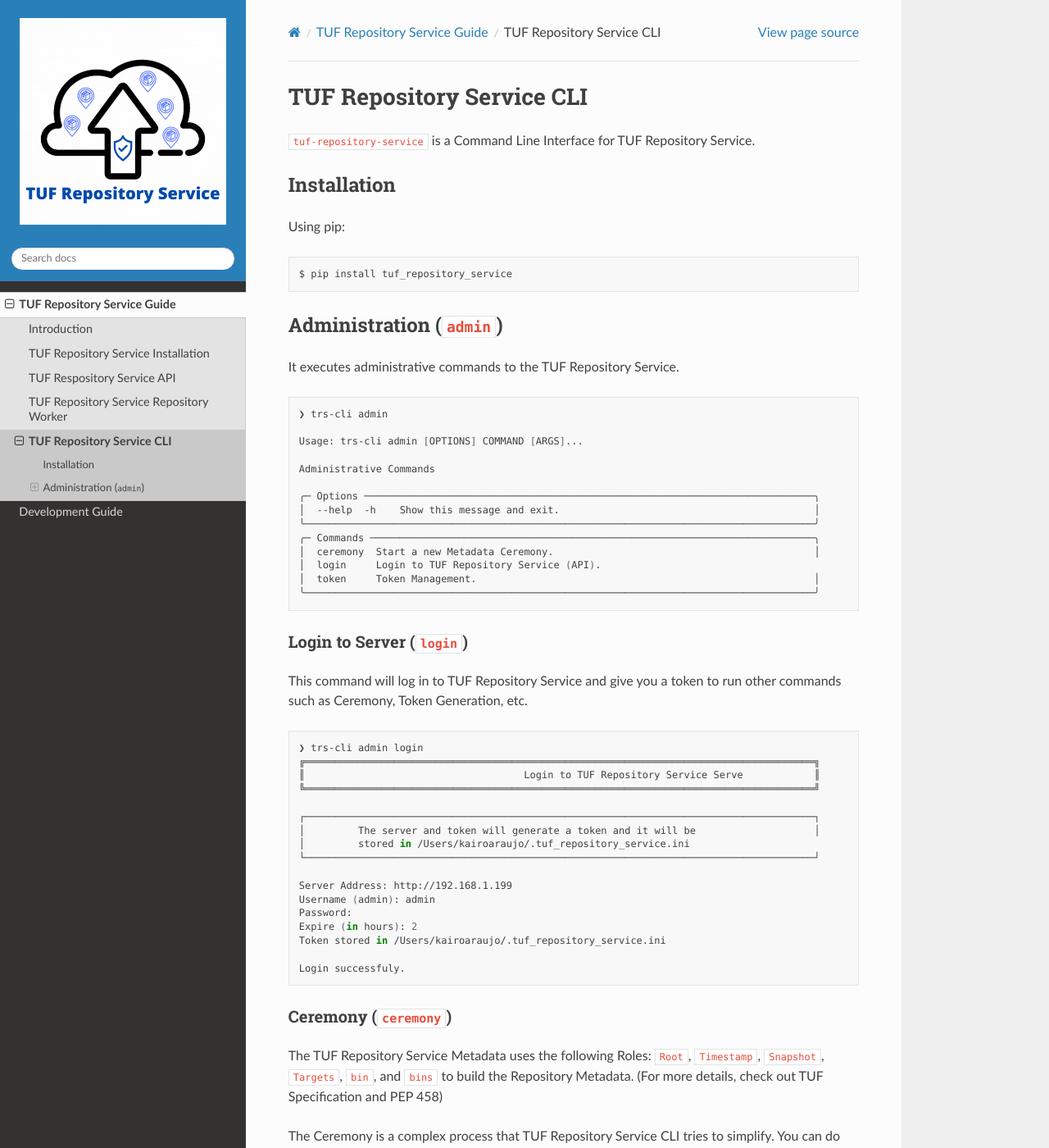
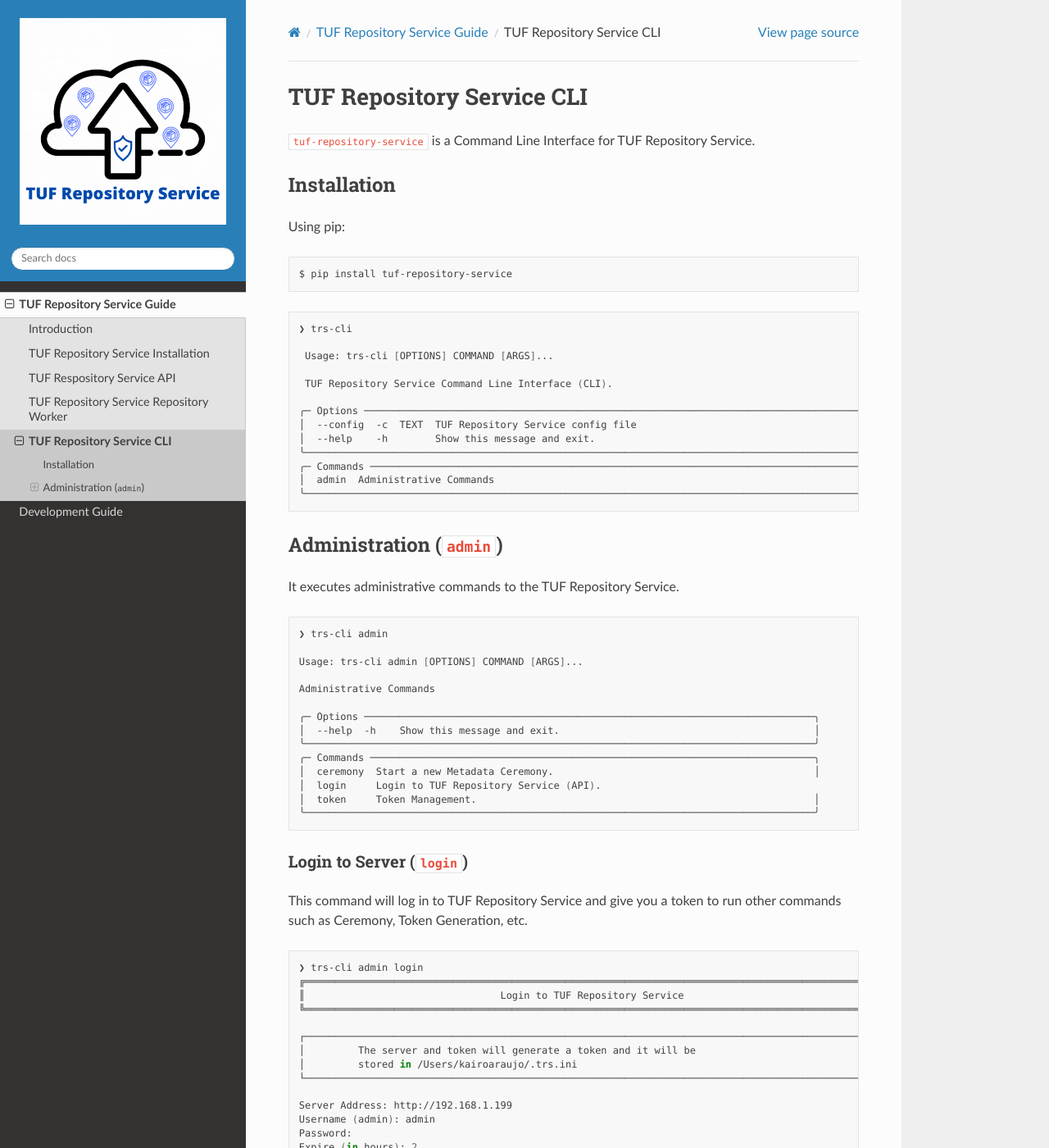
Before and after one commit to repository-service-tuf/repository-service-tuf, a Sphinx documentation site: the page built from docs/source/guide/tuf-repository-service-cli/index.rst, in a window 1280 px wide and 1400 px high. Shown: the whole window at 82% size. Built offline with Sphinx 7.4.7 and the Read the Docs theme 2.0.0, drawn with Linux system fonts in a browser that asks for light colours.

```diff
--- a/docs/source/guide/tuf-repository-service-cli/index.rst
+++ b/docs/source/guide/tuf-repository-service-cli/index.rst
@@ -11,8 +11,23 @@ Using pip:
 
 .. code:: shell
 
-    $ pip install tuf_repository_service
+    $ pip install tuf-repository-service
 
+.. code:: shell
+
+    ❯ trs-cli
+
+     Usage: trs-cli [OPTIONS] COMMAND [ARGS]...
+
+     TUF Repository Service Command Line Interface (CLI).
+
+    ╭─ Options ─────────────────────────────────────────────────────────────────────────────────────────────────────────────────────────────────╮
+    │  --config  -c  TEXT  TUF Repository Service config file                                                                                   │
+    │  --help    -h        Show this message and exit.                                                                                          │
+    ╰───────────────────────────────────────────────────────────────────────────────────────────────────────────────────────────────────────────╯
+    ╭─ Commands ────────────────────────────────────────────────────────────────────────────────────────────────────────────────────────────────╮
+    │  admin  Administrative Commands                                                                                                           │
+    ╰───────────────────────────────────────────────────────────────────────────────────────────────────────────────────────────────────────────╯
 
 Administration (``admin``)
 ==========================
@@ -40,19 +55,20 @@ It executes administrative commands to the TUF Repository Service.
 Login to Server (``login``)
 ---------------------------
 
-This command will log in to TUF Repository Service and give you a token to run other commands such as Ceremony, Token Generation, etc.
+This command will log in to TUF Repository Service and give you a token to run other commands
+such as Ceremony, Token Generation, etc.
 
 .. code:: shell
 
     ❯ trs-cli admin login
-    ╔══════════════════════════════════════════════════════════════════════════════════════╗
-    ║                                     Login to TUF Repository Service Serve            ║
-    ╚══════════════════════════════════════════════════════════════════════════════════════╝
+    ╔══════════════════════════════════════════════════════════════════════════════════════════════════╗
+    ║                                 Login to TUF Repository Service                                  ║
+    ╚══════════════════════════════════════════════════════════════════════════════════════════════════╝
 
-    ┌──────────────────────────────────────────────────────────────────────────────────────┐
-    │         The server and token will generate a token and it will be                    │
-    │         stored in /Users/kairoaraujo/.tuf_repository_service.ini                                    │
-    └──────────────────────────────────────────────────────────────────────────────────────┘
+    ┌──────────────────────────────────────────────────────────────────────────────────────────────────┐
+    │         The server and token will generate a token and it will be                                │
+    │         stored in /Users/kairoaraujo/.trs.ini                                                    │
+    └──────────────────────────────────────────────────────────────────────────────────────────────────┘
 
     Server Address: http://192.168.1.199
     Username (admin): admin
```
Also changed, not shown: ROADMAP.rst (+2 -5 lines), docs/source/devel/tuf-repository-service-api_design.rst (deleted, +0 -56 lines), docs/source/devel/tuf-repository-service-cli_design.rst (deleted, +0 -29 lines), docs/source/devel/tuf-repository-service-worker_design.rst (deleted, +0 -56 lines), docs/source/guide/tuf-repository-service-api/Docker_README.md (+1 -1 lines), docs/diagrams/1_1_trs.png.
